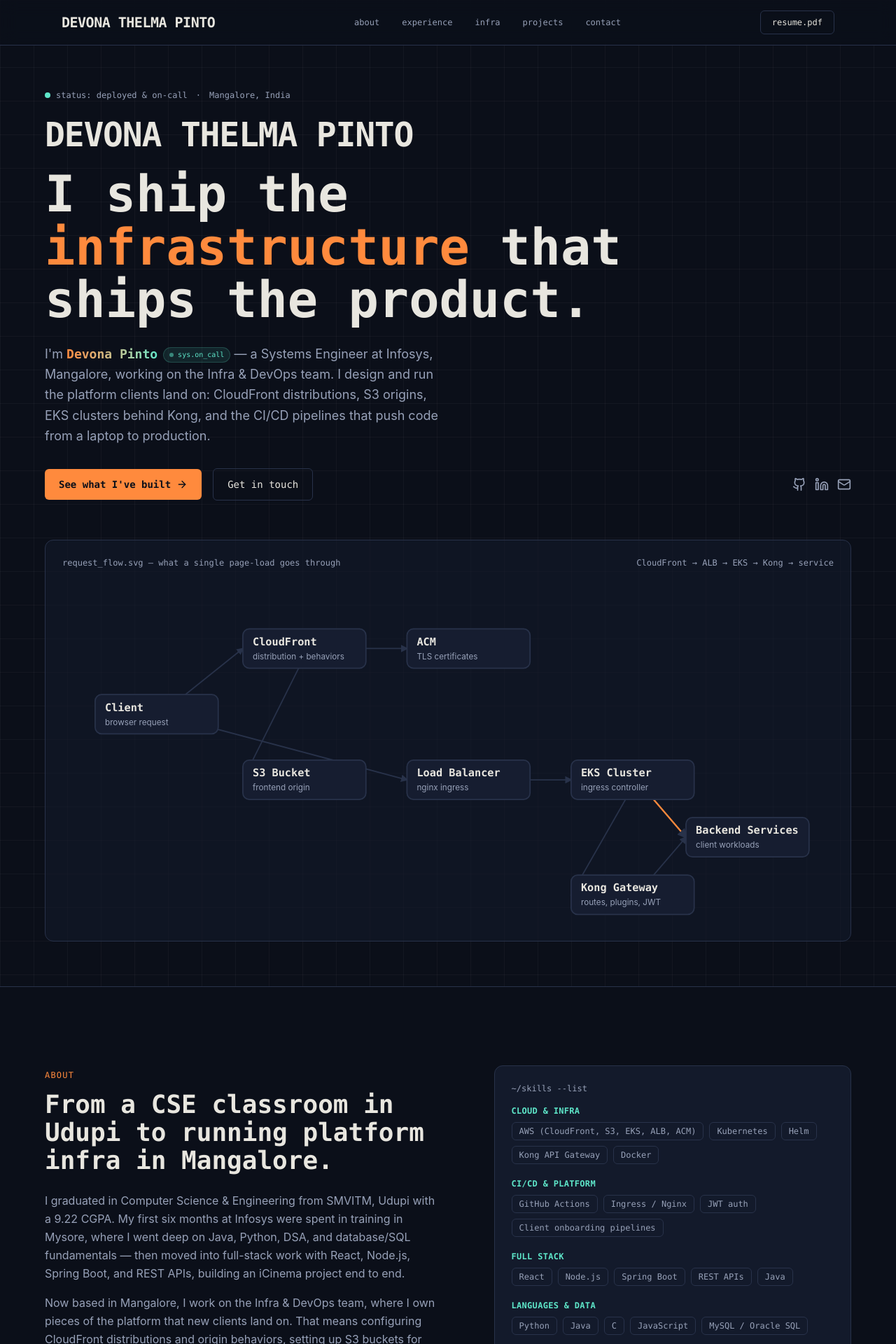
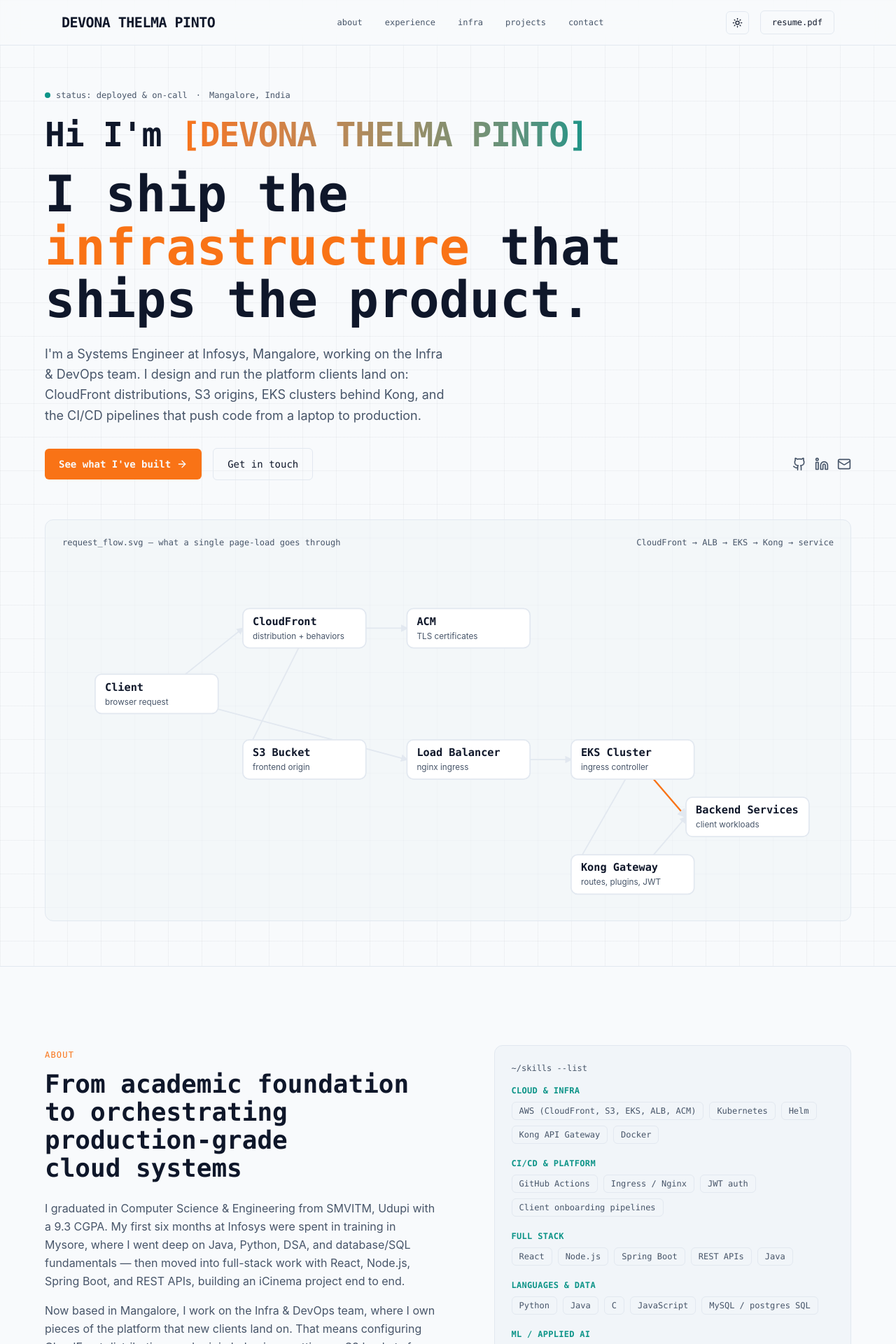
Before and after one commit to devonapinto/devona-portfolio, a Next.js app: page / in a window 1280 px wide. Shown: the top 1920 px of the page at 70% size. Built offline with nearby package versions, Linux system fonts and the light colour scheme.

Commit message:
feat: add Hero, Experience, and layout components with global styling

```diff
--- a/app/globals.css
+++ b/app/globals.css
@@ -1,6 +1,21 @@
 @import "tailwindcss";
 
 :root {
+  --bg: #f8fafc;
+  --bg-elev: #f1f5f9;
+  --bg-card: #ffffff;
+  --line: #e2e8f0;
+  --fg: #0f172a;
+  --fg-dim: #475569;
+  --accent: #f97316;
+  --accent-2: #0d9488;
+  --grid-color: rgba(15, 23, 42, 0.04);
+  --dot-color: rgba(15, 23, 42, 0.06);
+  --font-display: "JetBrains Mono", "SF Mono", "Cascadia Code", "Menlo", monospace;
+  --font-body: "Inter", -apple-system, "Segoe UI", "Helvetica Neue", Arial, sans-serif;
+}
+
+.dark {
   --bg: #0b0f19;
   --bg-elev: #131a2b;
   --bg-card: #161d30;
@@ -9,11 +24,11 @@
   --fg-dim: #97a1b8;
   --accent: #ff8a3d;
   --accent-2: #5ee6c9;
-  --font-display: "JetBrains Mono", "SF Mono", "Cascadia Code", "Menlo", monospace;
-  --font-body: "Inter", -apple-system, "Segoe UI", "Helvetica Neue", Arial, sans-serif;
+  --grid-color: rgba(255, 255, 255, 0.035);
+  --dot-color: rgba(255, 255, 255, 0.08);
 }
 
-@theme inline {
+@theme {
   --color-bg: var(--bg);
   --color-bg-elev: var(--bg-elev);
   --color-bg-card: var(--bg-card);
@@ -28,6 +43,7 @@
 
 * {
   box-sizing: border-box;
+  transition: background-color 0.3s ease, border-color 0.3s ease, color 0.3s ease;
 }
 
 html {
@@ -51,13 +67,13 @@ body {
 
 .grid-bg {
   background-image:
-    linear-gradient(to right, rgba(255, 255, 255, 0.035) 1px, transparent 1px),
-    linear-gradient(to bottom, rgba(255, 255, 255, 0.035) 1px, transparent 1px);
+    linear-gradient(to right, var(--grid-color) 1px, transparent 1px),
+    linear-gradient(to bottom, var(--grid-color) 1px, transparent 1px);
   background-size: 48px 48px;
 }
 
 .dot-bg {
-  background-image: radial-gradient(rgba(255, 255, 255, 0.08) 1px, transparent 1px);
+  background-image: radial-gradient(var(--dot-color) 1px, transparent 1px);
   background-size: 22px 22px;
 }
 
--- a/app/layout.tsx
+++ b/app/layout.tsx
@@ -13,7 +13,22 @@ export default function RootLayout({
   children: React.ReactNode;
 }>) {
   return (
-    <html lang="en" className="dark">
+    <html lang="en" suppressHydrationWarning>
+      <head>
+        <script
+          id="theme-loader"
+          dangerouslySetInnerHTML={{
+            __html: `
+              (function() {
+                try {
+                  var theme = localStorage.getItem('theme') || 'dark';
+                  document.documentElement.classList.add(theme);
+                } catch (e) {}
+              })();
+            `,
+          }}
+        />
+      </head>
       <body className="antialiased bg-bg text-fg font-body">{children}</body>
     </html>
   );
--- a/components/Navbar.tsx
+++ b/components/Navbar.tsx
@@ -1,7 +1,7 @@
 "use client";
 
-import { useState } from "react";
-import { Menu, X } from "lucide-react";
+import { useState, useEffect } from "react";
+import { Menu, X, Sun, Moon } from "lucide-react";
 
 const links = [
   { href: "#about", label: "about" },
@@ -13,6 +13,20 @@ const links = [
 
 export default function Navbar() {
   const [open, setOpen] = useState(false);
+  const [theme, setTheme] = useState<"dark" | "light">("dark");
+
+  useEffect(() => {
+    const isLight = document.documentElement.classList.contains("light");
+    setTheme(isLight ? "light" : "dark");
+  }, []);
+
+  const toggleTheme = () => {
+    const nextTheme = theme === "dark" ? "light" : "dark";
+    document.documentElement.classList.remove("dark", "light");
+    document.documentElement.classList.add(nextTheme);
+    localStorage.setItem("theme", nextTheme);
+    setTheme(nextTheme);
+  };
 
   return (
     <header className="fixed top-0 left-0 right-0 z-50 border-b border-line bg-bg/80 backdrop-blur-md">
@@ -37,21 +51,39 @@ export default function Navbar() {
           ))}
         </ul>
 
+        <div className="hidden md:flex items-center gap-4">
+          <button
+            onClick={toggleTheme}
+            className="p-2 border border-line rounded-md text-fg hover:border-accent hover:text-accent transition-colors cursor-pointer"
+            aria-label="Toggle theme"
+          >
+            {theme === "dark" ? <Sun size={15} /> : <Moon size={15} />}
+          </button>
           <a
             href="/Devona_Pinto_Resume.pdf"
             download
-          className="hidden md:inline-flex items-center font-display text-xs px-4 py-2 border border-line rounded-md text-fg hover:border-accent hover:text-accent transition-colors"
+            className="inline-flex items-center font-display text-xs px-4 py-2 border border-line rounded-md text-fg hover:border-accent hover:text-accent transition-colors"
           >
             resume.pdf
           </a>
+        </div>
 
+        <div className="flex items-center gap-3 md:hidden">
+          <button
+            onClick={toggleTheme}
+            className="p-2 border border-line rounded-md text-fg hover:border-accent hover:text-accent transition-colors cursor-pointer"
+            aria-label="Toggle theme"
+          >
+            {theme === "dark" ? <Sun size={15} /> : <Moon size={15} />}
+          </button>
           <button
             aria-label="Toggle menu"
-          className="md:hidden text-fg"
+            className="text-fg p-1"
             onClick={() => setOpen((v) => !v)}
           >
             {open ? <X size={22} /> : <Menu size={22} />}
           </button>
+        </div>
       </nav>
 
       {open && (
--- a/components/sections/About.tsx
+++ b/components/sections/About.tsx
@@ -23,7 +23,7 @@ const skillGroups = [
   },
   {
     title: "Languages & Data",
-    items: ["Python", "Java", "C", "JavaScript", "MySQL / Oracle SQL"],
+    items: ["Python", "Java", "C", "JavaScript", "MySQL / postgres SQL"],
   },
   {
     title: "ML / Applied AI",
@@ -46,13 +46,13 @@ export default function About() {
               about
             </span>
             <h2 className="font-display text-3xl md:text-4xl font-extrabold mt-3 mb-6 text-balance">
-              From a CSE classroom in Udupi to running platform infra in
-              Mangalore.
+              From academic foundation to orchestrating production-grade cloud
+              systems
             </h2>
             <div className="space-y-4 text-fg-dim leading-relaxed">
               <p>
                 I graduated in Computer Science &amp; Engineering from SMVITM,
-                Udupi with a 9.22 CGPA. My first six months at Infosys were
+                Udupi with a 9.3 CGPA. My first six months at Infosys were
                 spent in training in Mysore, where I went deep on Java,
                 Python, DSA, and database/SQL fundamentals — then moved into
                 full-stack work with React, Node.js, Spring Boot, and REST
--- a/components/sections/Experience.tsx
+++ b/components/sections/Experience.tsx
@@ -4,7 +4,7 @@ import { motion } from "framer-motion";
 
 const timeline = [
   {
-    period: "Dec 2025 — Present",
+    period: "Apr 2026 — Present",
     role: "Systems Engineer · Infra & DevOps",
     org: "Infosys, Mangalore",
     status: "current",
@@ -17,7 +17,7 @@ const timeline = [
     ],
   },
   {
-    period: "Jun 2025 — Dec 2025",
+    period: "Sep 2025 — Mar 2026",
     role: "Systems Engineer Trainee",
     org: "Infosys, Mysore",
     status: "training",
@@ -64,7 +64,7 @@ export default function Experience() {
             experience
           </span>
           <h2 className="font-display text-3xl md:text-4xl font-extrabold mt-3 text-balance">
-            git log --reverse
+            Journey through the stack.
           </h2>
           <p className="text-fg-dim mt-2 max-w-lg">
             Each role builds on the last — from internships and ML research,
--- a/components/sections/Hero.tsx
+++ b/components/sections/Hero.tsx
@@ -32,7 +32,7 @@ export default function Hero() {
           </div>
 
           <h2 className="font-display text-2xl sm:text-4xl md:text-5xl font-extrabold text-fg tracking-tight">
-            DEVONA THELMA PINTO
+           Hi  I&apos;m{" "} <span className="font-display font-extrabold text-transparent bg-clip-text bg-gradient-to-r from-accent to-accent-2 hover:brightness-110 transition-all select-none">[DEVONA THELMA PINTO]</span>
           </h2>
 
           <h1 className="font-display text-4xl sm:text-6xl md:text-7xl font-extrabold leading-[1.05] text-balance">
@@ -44,15 +44,7 @@ export default function Hero() {
           </h1>
 
           <p className="text-fg-dim text-base md:text-lg max-w-xl leading-relaxed">
-            I&apos;m{" "}
-            <span className="font-display font-extrabold text-transparent bg-clip-text bg-gradient-to-r from-accent to-accent-2 hover:brightness-110 transition-all select-none">
-              Devona Pinto
-            </span>
-            <span className="inline-flex items-center gap-1.5 font-display text-[10px] bg-accent-2/10 text-accent-2 px-2 py-0.5 rounded-full border border-accent-2/20 ml-2 align-middle select-none">
-              <span className="h-1.5 w-1.5 rounded-full bg-accent-2 animate-pulse" />
-              sys.on_call
-            </span>{" "}
-            — a Systems Engineer at Infosys, Mangalore,
+            I&apos;m a Systems Engineer at Infosys, Mangalore,
             working on the Infra &amp; DevOps team. I design and run the
             platform clients land on: CloudFront distributions, S3 origins,
             EKS clusters behind Kong, and the CI/CD pipelines that push code
```
Lines whose indentation alone changed are shown as unchanged.
